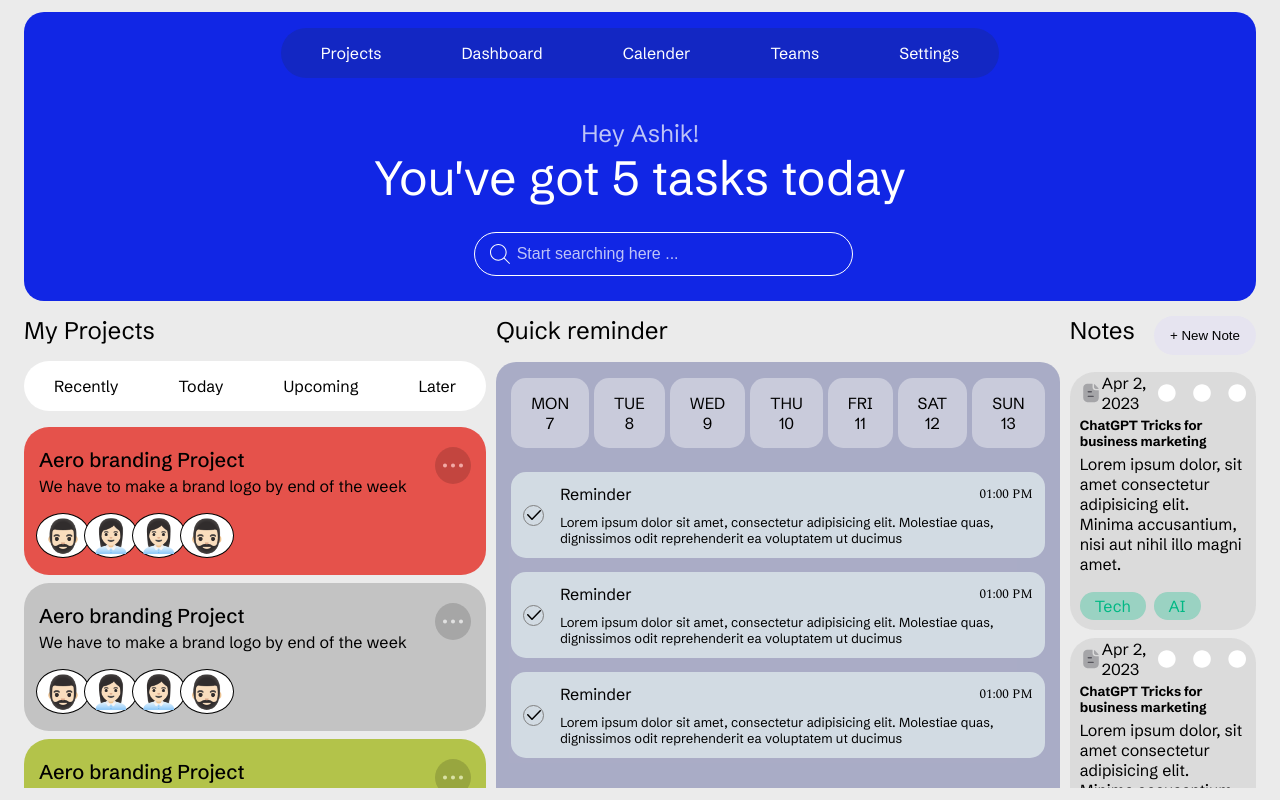
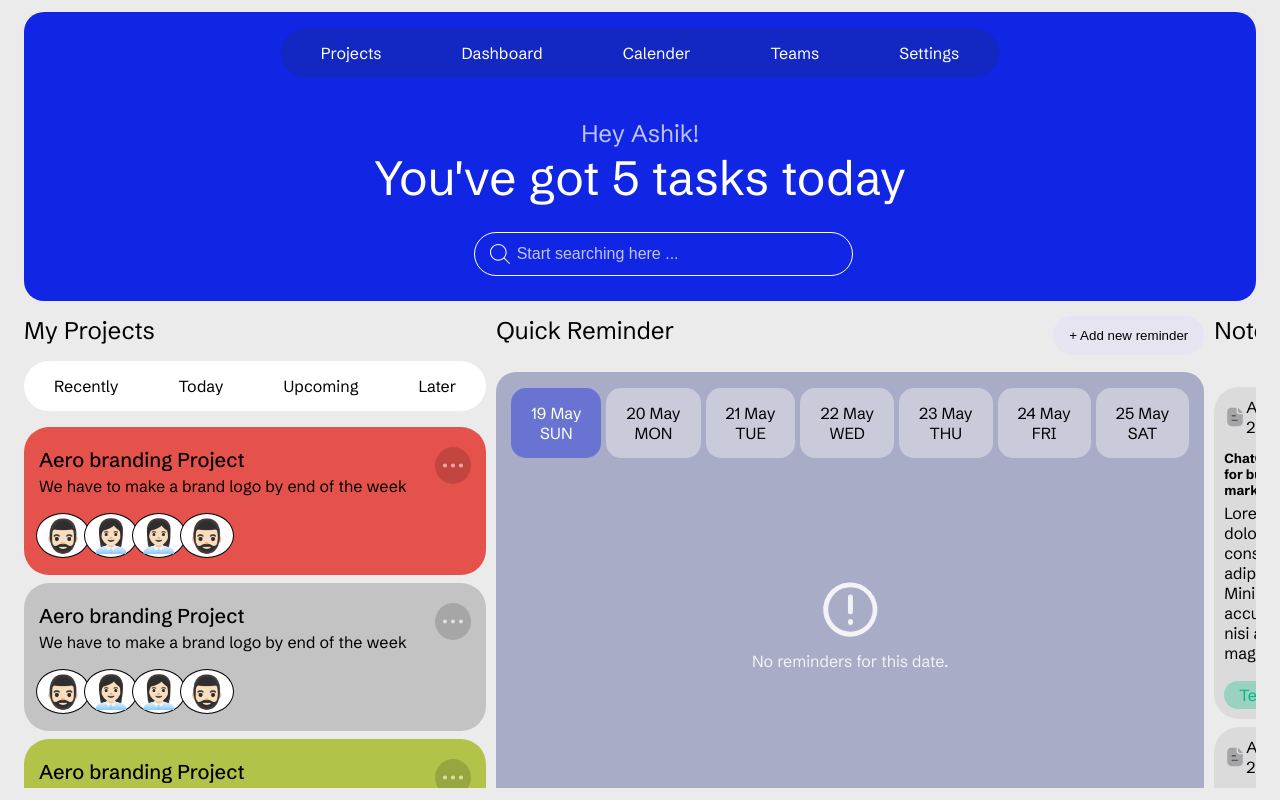
Before and after one commit to jasmeetsingh-1/docketMaster, a React (Create React App) app: page /home in a window 1280 px wide. Built offline with nearby package versions, Linux system fonts and the light colour scheme.

Commit message:
quick reminders feature updates

```diff
--- /dev/null
+++ b/src/assets/svgContainer.jsx
@@ -0,0 +1,16 @@
+export const ExclamationSvg = () => {
+    return <svg xmlns="http://www.w3.org/2000/svg" width="59" height="59" viewBox="0 0 59 59">
+                <g id="Layer_2" data-name="Layer 2" transform="translate(-0.276 -0.276)">
+                <g id="invisible_box" data-name="invisible box">
+                    <rect id="Rectangle_5212" data-name="Rectangle 5212" width="59" height="59" transform="translate(0.276 0.276)" fill="none"/>
+                </g>
+                <g id="Q3_icons" data-name="Q3 icons" transform="translate(2.475 2.475)">
+                    <g id="Group_15307" data-name="Group 15307">
+                    <path id="Path_11707" data-name="Path 11707" d="M29.228,56.455A27.1,27.1,0,1,0,9.938,48.517,27.228,27.228,0,0,0,29.228,56.455Zm0-49.5A22.277,22.277,0,1,1,6.951,29.228,22.277,22.277,0,0,1,29.228,6.95Z" transform="translate(-2 -2)" fill="#ffffffda"/>
+                    <path id="Path_11708" data-name="Path 11708" d="M24.475,31.8a2.475,2.475,0,0,0,2.475-2.475V14.475a2.475,2.475,0,1,0-4.95,0V29.327A2.475,2.475,0,0,0,24.475,31.8Z" transform="translate(2.753 0.376)" fill="#ffffffda"/>
+                    <ellipse id="Ellipse_222" data-name="Ellipse 222" cx="2.5" cy="3" rx="2.5" ry="3" transform="translate(24.801 36.801)" fill="#ffffffda"/>
+                    </g>
+                </g>
+                </g>
+            </svg>
+}
--- a/src/components/widgets/notes/notes.css
+++ b/src/components/widgets/notes/notes.css
@@ -21,7 +21,6 @@
 }
 
 .header-notes-widget > button:hover{
-    box-shadow: inset 0px 0 10px 0 #00000030;
 }
 
 .bodySection-notes-widget{
--- a/src/components/widgets/quickReminders/quickReminders.css
+++ b/src/components/widgets/quickReminders/quickReminders.css
@@ -5,10 +5,21 @@
     height: 100%;
 }
 
-.quickReminders-holder > span{
+.quickReminders-holder > section.reminders-section-header > span{
     font-size: 1.5rem;
 }
 
+
+.reminders-section-header{
+    display: flex;
+    justify-content: space-between;
+}
+
+.reminders-section-header button.new-reminder-button{
+    background-color: #E6E4F0;
+    border-radius: 25px;
+    padding: 12px 16px;
+}
 
 .reminder{
     display: flex;
@@ -49,6 +60,7 @@
     display: flex;
     flex-direction: column;
     gap: 10px;
+    flex: 1 1;
 }
 
 .reminderSection span:nth-child(2){
@@ -65,10 +77,19 @@
     padding: 0;
   }
 
-  .navbar-quickReminders-item:hover {
+.navbar-quickReminders-item:hover {
     background-color: #1126e56b;
     color: white;
-  }
+}
+
+.reminder-completed{
+    text-decoration: line-through
+}
+
+.navbar-quickReminders-item.isSelected{
+    background-color: #1126e56b;
+    color: white;
+}
 
 
 .navbar-quickReminders-item {
@@ -81,6 +102,10 @@
     flex-direction: column;
     align-items: center;
     transition: all 0.1s ease-in;
+  }
+
+  .navbar-quickReminders-item span:nth-child(1){
+    text-wrap: nowrap;
   }
 
   .reminderSection-header {
@@ -97,4 +122,24 @@
     display: flex;
     flex-direction: column;
     gap: 14px;
+    height: 100%;
 }
+
+
+/* no reminder section css */
+
+.empty-reminders{
+    display: flex;
+    flex-direction: column;
+    justify-content: center;
+    align-items: center;
+    gap:12px;
+    width: 100%;
+    height: 100%;
+}
+
+.empty-reminders > p{
+    margin: 0;
+    padding: 0;
+    color: #ffffffda;
+}
--- a/src/components/widgets/quickReminders/quickReminders.jsx
+++ b/src/components/widgets/quickReminders/quickReminders.jsx
@@ -1,112 +1,272 @@
-import React from "react";
+import React, { useEffect, useState } from "react";
 import "./quickReminders.css";
 import tick from "../../../assets/logos/tick.svg";
+import { ExclamationSvg } from "../../../assets/svgContainer";
+
+const reminders = [
+  {
+    title: "8 apr",
+    description: "Lorem ipsum dolor sit amet, consectetur adipisicing elit. Molestiae quas, dignissimos odit reprehenderit ea voluptatem ut ducimus ",
+    dueDate: new Date("2025-04-08"),
+    isCompleted:false,
+  },
+  {
+    title: "8 apr",
+    description: "Lorem ipsum dolor sit amet, consectetur adipisicing elit. Molestiae quas, dignissimos odit reprehenderit ea voluptatem ut ducimus ",
+    dueDate: new Date("2025-04-08"),
+    isCompleted:false,
+  },
+  {
+    title: "8 apr",
+    description: "Lorem ipsum dolor sit amet, consectetur adipisicing elit. Molestiae quas, dignissimos odit reprehenderit ea voluptatem ut ducimus ",
+    dueDate: new Date("2025-04-08"),
+    isCompleted:false,
+  },
+  {
+    title: "8 apr",
+    description: "Lorem ipsum dolor sit amet, consectetur adipisicing elit. Molestiae quas, dignissimos odit reprehenderit ea voluptatem ut ducimus ",
+    dueDate: new Date("2025-04-08"),
+    isCompleted:false,
+  },
+  {
+    title: "8 apr",
+    description: "Lorem ipsum dolor sit amet, consectetur adipisicing elit. Molestiae quas, dignissimos odit reprehenderit ea voluptatem ut ducimus ",
+    dueDate: new Date("2025-04-08"),
+    isCompleted:false,
+  },
+  {
+    title: "8 apr",
+    description: "Lorem ipsum dolor sit amet, consectetur adipisicing elit. Molestiae quas, dignissimos odit reprehenderit ea voluptatem ut ducimus ",
+    dueDate: new Date("2025-04-08"),
+    isCompleted:false,
+  },
+  {
+    title: "8 apr",
+    description: "Lorem ipsum dolor sit amet, consectetur adipisicing elit. Molestiae quas, dignissimos odit reprehenderit ea voluptatem ut ducimus ",
+    dueDate: new Date("2025-04-08"),
+    isCompleted:false,
+  },
+  {
+    title: "8 apr",
+    description: "Lorem ipsum dolor sit amet, consectetur adipisicing elit. Molestiae quas, dignissimos odit reprehenderit ea voluptatem ut ducimus ",
+    dueDate: new Date("2025-04-08"),
+    isCompleted:false,
+  },
+  {
+    title: "8 apr",
+    description: "Lorem ipsum dolor sit amet, consectetur adipisicing elit. Molestiae quas, dignissimos odit reprehenderit ea voluptatem ut ducimus ",
+    dueDate: new Date("2025-04-08"),
+    isCompleted:false,
+  },
+  {
+    title: "8 apr",
+    description: "Lorem ipsum dolor sit amet, consectetur adipisicing elit. Molestiae quas, dignissimos odit reprehenderit ea voluptatem ut ducimus ",
+    dueDate: new Date("2025-04-08"),
+    isCompleted:false,
+  },
+  {
+    title: "8 apr",
+    description: "Lorem ipsum dolor sit amet, consectetur adipisicing elit. Molestiae quas, dignissimos odit reprehenderit ea voluptatem ut ducimus ",
+    dueDate: new Date("2025-04-08"),
+    isCompleted:false,
+  },
+  {
+    title: "8 apr",
+    description: "Lorem ipsum dolor sit amet, consectetur adipisicing elit. Molestiae quas, dignissimos odit reprehenderit ea voluptatem ut ducimus ",
+    dueDate: new Date("2025-04-08"),
+    isCompleted:false,
+  },
+  {
+    title: "8 apr",
+    description: "Lorem ipsum dolor sit amet, consectetur adipisicing elit. Molestiae quas, dignissimos odit reprehenderit ea voluptatem ut ducimus ",
+    dueDate: new Date("2025-04-08"),
+    isCompleted:false,
+  },
+  {
+    title: "8 apr",
+    description: "Lorem ipsum dolor sit amet, consectetur adipisicing elit. Molestiae quas, dignissimos odit reprehenderit ea voluptatem ut ducimus ",
+    dueDate: new Date("2025-04-08"),
+    isCompleted:false,
+  },
+  {
+    title: "8 apr",
+    description: "Lorem ipsum dolor sit amet, consectetur adipisicing elit. Molestiae quas, dignissimos odit reprehenderit ea voluptatem ut ducimus ",
+    dueDate: new Date("2025-04-08"),
+    isCompleted:false,
+  },
+  {
+    title: "9 apr",
+    description: "Lorem ipsum dolor sit amet, consectetur adipisicing elit. Molestiae quas, dignissimos odit reprehenderit ea voluptatem ut ducimus ",
+    dueDate: new Date("2025-04-09"),
+    isCompleted:false,
+  },
+  {
+    title: "09 apr",
+    description: "Lorem ipsum dolor sit amet, consectetur adipisicing elit. Molestiae quas, dignissimos odit reprehenderit ea voluptatem ut ducimus ",
+    dueDate: new Date("2025-04-09"),
+    isCompleted:false,
+  },
+  {
+    title: "11 apr",
+    description: "Lorem ipsum dolor sit amet, consectetur adipisicing elit. Molestiae quas, dignissimos odit reprehenderit ea voluptatem ut ducimus ",
+    dueDate: new Date("2025-04-11"),
+    isCompleted:false,
+  },
+  {
+    title: "12 apr",
+    description: "Lorem ipsum dolor sit amet, consectetur adipisicing elit. Molestiae quas, dignissimos odit reprehenderit ea voluptatem ut ducimus ",
+    dueDate: new Date("2025-04-12"),
+    isCompleted:false,
+  },
+  {
+    title: "06 apr",
+    description: "Lorem ipsum dolor sit amet, consectetur adipisicing elit. Molestiae quas, dignissimos odit reprehenderit ea voluptatem ut ducimus ",
+    dueDate: new Date("2025-04-06"),
+    isCompleted:false,
+  },
+  {
+    title: "08 apr",
+    description: "Lorem ipsum dolor sit amet, consectetur adipisicing elit. Molestiae quas, dignissimos odit reprehenderit ea voluptatem ut ducimus ",
+    dueDate: new Date("2025-04-08"),
+    isCompleted:false,
+  },
+  {
+    title: "10 apr",
+    description: "Lorem ipsum dolor sit amet, consectetur adipisicing elit. Molestiae quas, dignissimos odit reprehenderit ea voluptatem ut ducimus ",
+    dueDate: new Date("2025-04-10"),
+    isCompleted:false,
+  },
+];
 
 function QuickReminders() {
-  const reminders = [
-    {
-      title: "Reminder",
-      description:
-        "Lorem ipsum dolor sit amet, consectetur adipisicing elit. Molestiae quas, dignissimos odit reprehenderit ea voluptatem ut ducimus ",
-    },
-    {
-      title: "Reminder",
-      description:
-        "Lorem ipsum dolor sit amet, consectetur adipisicing elit. Molestiae quas, dignissimos odit reprehenderit ea voluptatem ut ducimus ",
-    },
-    {
-      title: "Reminder",
-      description:
-        "Lorem ipsum dolor sit amet, consectetur adipisicing elit. Molestiae quas, dignissimos odit reprehenderit ea voluptatem ut ducimus ",
-    },
-    {
-      title: "Reminder",
-      description:
-        "Lorem ipsum dolor sit amet, consectetur adipisicing elit. Molestiae quas, dignissimos odit reprehenderit ea voluptatem ut ducimus ",
-    },
-    {
-      title: "Reminder",
-      description:
-        "Lorem ipsum dolor sit amet, consectetur adipisicing elit. Molestiae quas, dignissimos odit reprehenderit ea voluptatem ut ducimus ",
-    },
-    {
-      title: "Reminder",
-      description:
-        "Lorem ipsum dolor sit amet, consectetur adipisicing elit. Molestiae quas, dignissimos odit reprehenderit ea voluptatem ut ducimus ",
-    },
-    {
-      title: "Reminder",
-      description:
-        "Lorem ipsum dolor sit amet, consectetur adipisicing elit. Molestiae quas, dignissimos odit reprehenderit ea voluptatem ut ducimus ",
-    },
-    {
-      title: "Reminder",
-      description:
-        "Lorem ipsum dolor sit amet, consectetur adipisicing elit. Molestiae quas, dignissimos odit reprehenderit ea voluptatem ut ducimus ",
-    },
-    {
-      title: "Reminder",
-      description:
-        "Lorem ipsum dolor sit amet, consectetur adipisicing elit. Molestiae quas, dignissimos odit reprehenderit ea voluptatem ut ducimus ",
-    },
-    {
-      title: "Reminder",
-      description:
-        "Lorem ipsum dolor sit amet, consectetur adipisicing elit. Molestiae quas, dignissimos odit reprehenderit ea voluptatem ut ducimus ",
-    },
-  ];
+  const [reminderList, setReminderList] = useState([]);
+  const [currentWeek, setCurrentWeek] = useState([]);
+  const [selectedDate, setSelectedDate] = useState(null);
+
+  useEffect(() => {
+    generateCurrentWeek();
+  }, []);
+
+  useEffect(() => {
+    if (selectedDate) {
+      filterRemindersByDate(selectedDate);
+    }
+  }, [selectedDate]);
+
+  const generateCurrentWeek = () => {
+    const today = new Date();
+    const days = ["SUN", "MON", "TUE", "WED", "THU", "FRI", "SAT"];
+    const months = ["Jan", "Feb", "Mar", "Apr", "May", "Jun",
+                    "Jul", "Aug", "Sep", "Oct", "Nov", "Dec"];
+
+    const week = Array.from({ length: 7 }, (_, i) => {
+      const nextDate = new Date(today);
+      nextDate.setDate(today.getDate() + i);
+      return {
+        date: `${nextDate.getDate()} ${months[nextDate.getMonth()]}`,
+        day: days[nextDate.getDay()],
+        isSelected: i === 0,
+        dateObject: nextDate,
+      };
+    });
+
+    setCurrentWeek(week);
+    setSelectedDate(today);
+  };
+
+  const filterRemindersByDate = (selectedDate) => {
+    const filtered = reminders.filter(
+      item => new Date(item.dueDate).toDateString() === new Date(selectedDate).toDateString()
+    );
+    setReminderList(filtered);
+  };
+
+  const handleDateClick = (index, dateObject) => {
+    setCurrentWeek(prev =>
+      prev.map((item, idx) => ({
+        ...item,
+        isSelected: idx === index,
+      }))
+    );
+    filterRemindersByDate(dateObject);
+    setSelectedDate(dateObject);
+  };
+
+  const formatTimeToSpan = (date) => {
+    const options = {
+      hour: '2-digit',
+      minute: '2-digit',
+      hour12: true
+    };
+
+    const timeString = date.toLocaleTimeString('en-US', options);
+    return timeString;
+  }
+
+  const reminderCheckboxHandler = (index) => {
+
+
+    setReminderList((prev)=>{
+      return prev.map((item,i)=>{
+        if(i === index){
+          return {...item,isCompleted: !item.isCompleted}
+        }else{
+          return {...item}
+        }
+      })
+    })
+
+    //sorting list
+    setReminderList((prev) => {
+      return prev.sort((x,y)=> Number(y.isCompleted)-Number(x.isCompleted))
+    })
+
+  }
+
   return (
     <div className="quickReminders-holder">
-      <span>Quick reminder</span>
-
+      <section className="reminders-section-header">
+        <span>Quick Reminder</span>
+        <button className="new-reminder-button">
+          + Add new reminder
+        </button>
+      </section>
       <div className="reminders-section">
         <ul className="navbar-quickReminders-ul">
-          <li className="navbar-quickReminders-item">
-            <span>MON</span>
-            <span>7</span>
+          {currentWeek.map((date, index) => (
+            <li
+              key={index}
+              onClick={() => handleDateClick(index, date.dateObject)}
+              className={`navbar-quickReminders-item${date.isSelected ? " isSelected" : ""}`}
+            >
+              <span>{date.date}</span>
+              <span>{date.day}</span>
             </li>
-          <li className="navbar-quickReminders-item">
-            <span>TUE</span>
-            <span>8</span>
-          </li>
-          <li className="navbar-quickReminders-item">
-            <span>WED</span>
-            <span>9</span>
-          </li>
-          <li className="navbar-quickReminders-item">
-            <span>THU</span>
-            <span>10</span>
-          </li>
-          <li className="navbar-quickReminders-item">
-            <span>FRI</span>
-            <span>11</span>
-          </li>
-          <li className="navbar-quickReminders-item">
-            <span>SAT</span>
-            <span>12</span>
-          </li>
-          <li className="navbar-quickReminders-item">
-            <span>SUN</span>
-            <span>13</span>
-          </li>
+          ))}
+        </ul>
 
-        </ul>
         <div className="reminders-list">
-        {reminders.map((item) => (
-          <div className="reminder">
-            <div className="reminder-checkbox">
-              <img src={tick} alt="Complete the reminder" />
+          {reminderList.length > 0 ? (
+            reminderList.map((task, idx) => (
+              <div className="reminder" key={idx}>
+                <div className="reminder-checkbox" onClick={()=>{reminderCheckboxHandler(idx)}}>
+                  {task.isCompleted ? <img src={tick} alt="Complete the reminder" /> : ""}
                 </div>
                 <div className="reminderSection">
                   <div className="reminderSection-header">
-              <span>{item.title}</span>
-              <span>01:00 PM</span>
+                    <span className={task.isCompleted ? "reminder-completed" : ""}>{task.title}</span>
+                    <span>{formatTimeToSpan(task.dueDate)}</span>
                   </div>
-
-              <span>{item.description}</span>
+                  <span className={task.isCompleted ? "reminder-completed" : ""}>{task.description}</span>
                 </div>
               </div>
-        ))}
+            ))
+          ) : (
+            <section className="empty-reminders">
+              <ExclamationSvg/>
+              <p>No reminders for this date.</p>
+            </section>
+          )}
         </div>
       </div>
     </div>
```
Also changed, not shown: src/components/pages/cssFiles/project.css (+4 -3 lines), src/components/projectPage/dragAndDrop.css (+5 -4 lines). Lines whose indentation alone changed are shown as unchanged.
